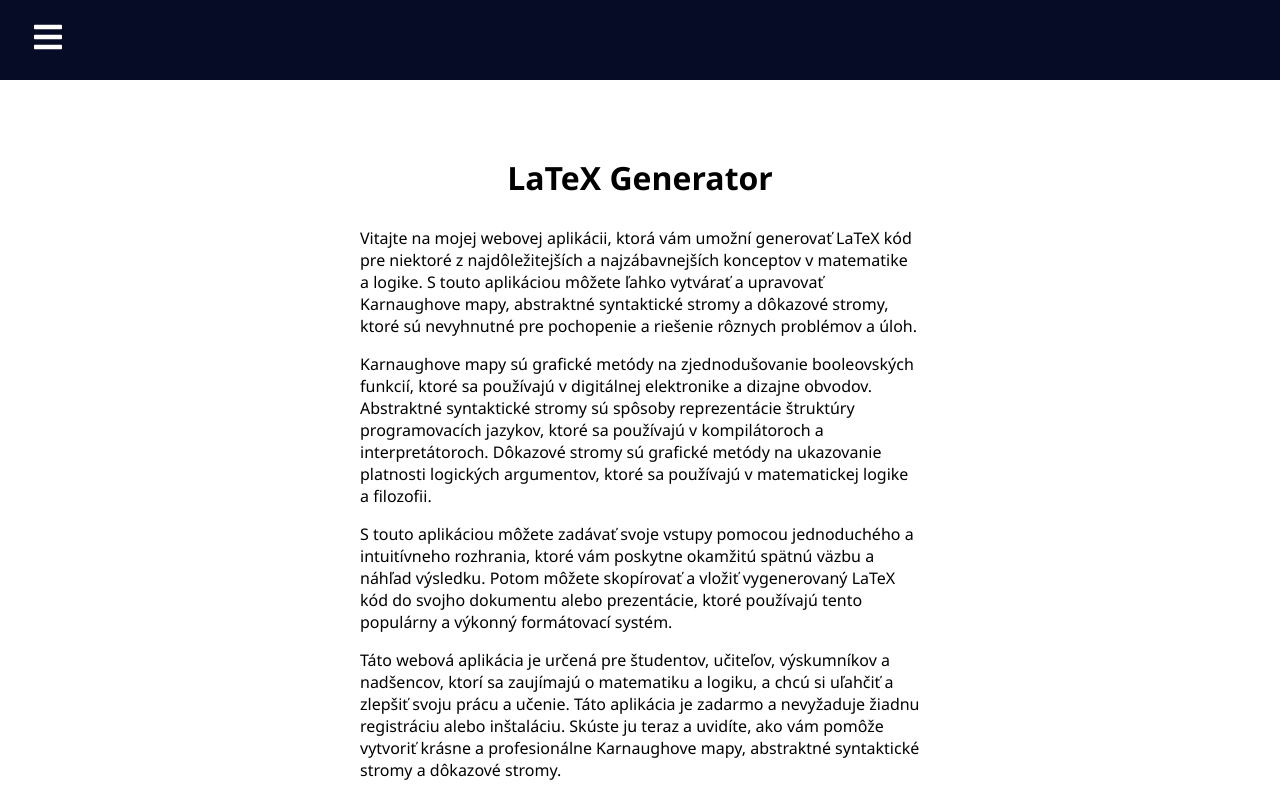
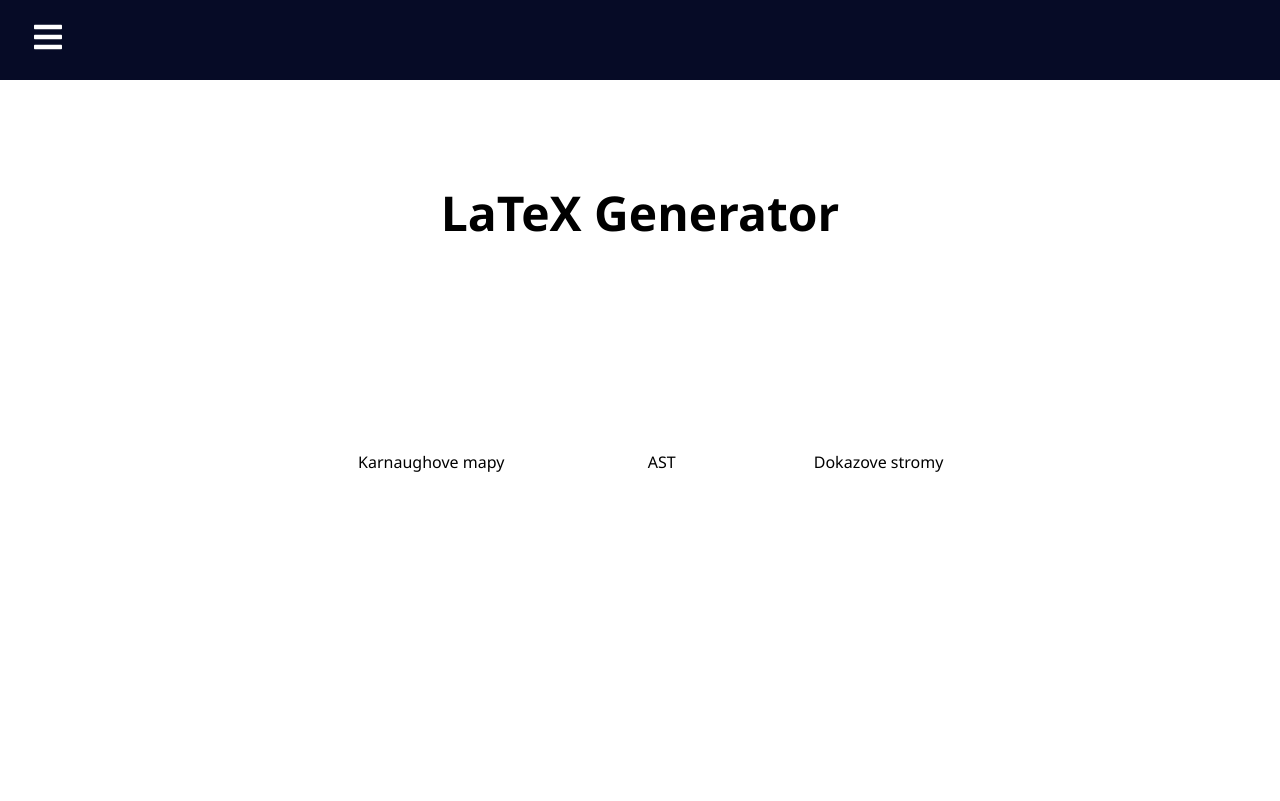
Before and after one commit to ero67/latex-code-generator, a React (Create React App) app: page / in a window 1280 px wide. Built offline with nearby package versions, Linux system fonts and the light colour scheme.

Commit message:
few css changes and main apge

```diff
--- a/src/Pages/AST.js
+++ b/src/Pages/AST.js
@@ -1,7 +1,8 @@
 // src/SyntaxTreeD3.js
-import React, { useEffect, useRef, useState } from 'react';
+import React, { useCallback, useEffect, useRef, useState } from 'react';
 import * as d3 from 'd3';
 import GeneratedCode from '../Components/GeneratedCode';
+
 
 const SyntaxTreeD3 = () => {
   const [treeData, setTreeData] = useState(null);
@@ -64,9 +65,9 @@ const SyntaxTreeD3 = () => {
       .attr('dy', 5)
       .attr('text-anchor', 'middle')
       .text((d) => d.data.value);
-  }, [treeData]);
+  });
 
-  const handleNodeClick = (event, node) => {
+  const handleNodeClick =useCallback( (event, node) => {
     // event.stopPropagation(); // Prevent propagation to the parent SVG
     const childValue = prompt('Enter value for the new child node:');
     if (childValue !== null) {
@@ -82,7 +83,8 @@ const SyntaxTreeD3 = () => {
 
       setTreeData({ ...treeData });
     }
-  };
+  },[treeData]);
+
 
   const handleCreateTree = () => {
     const rootValue = prompt('Enter value for the root node:');
--- a/src/Pages/Home.js
+++ b/src/Pages/Home.js
@@ -2,12 +2,24 @@ import './index.css'
 
 const Home = () => {
     return (
+
+        <div className="homeMain">
+        <h1>LaTeX Generator</h1>
         <div className="home">
-            <h1>LaTeX Generator</h1>
-            <p >Vitajte na mojej webovej aplikácii, ktorá vám umožní generovať LaTeX kód pre niektoré z najdôležitejších a najzábavnejších konceptov v matematike a logike. S touto aplikáciou môžete ľahko vytvárať a upravovať Karnaughove mapy, abstraktné syntaktické stromy a dôkazové stromy, ktoré sú nevyhnutné pre pochopenie a riešenie rôznych problémov a úloh.</p>
+            {/* <p >Vitajte na mojej webovej aplikácii, ktorá vám umožní generovať LaTeX kód pre niektoré z najdôležitejších a najzábavnejších konceptov v matematike a logike. S touto aplikáciou môžete ľahko vytvárať a upravovať Karnaughove mapy, abstraktné syntaktické stromy a dôkazové stromy, ktoré sú nevyhnutné pre pochopenie a riešenie rôznych problémov a úloh.</p>
             <p style={{marginTop: "1rem"}}>Karnaughove mapy sú grafické metódy na zjednodušovanie booleovských funkcií, ktoré sa používajú v digitálnej elektronike a dizajne obvodov. Abstraktné syntaktické stromy sú spôsoby reprezentácie štruktúry programovacích jazykov, ktoré sa používajú v kompilátoroch a interpretátoroch. Dôkazové stromy sú grafické metódy na ukazovanie platnosti logických argumentov, ktoré sa používajú v matematickej logike a filozofii.</p>
             <p style={{marginTop: "1rem"}}>S touto aplikáciou môžete zadávať svoje vstupy pomocou jednoduchého a intuitívneho rozhrania, ktoré vám poskytne okamžitú spätnú väzbu a náhľad výsledku. Potom môžete skopírovať a vložiť vygenerovaný LaTeX kód do svojho dokumentu alebo prezentácie, ktoré používajú tento populárny a výkonný formátovací systém.</p>
-            <p style={{marginTop: "1rem"}}>Táto webová aplikácia je určená pre študentov, učiteľov, výskumníkov a nadšencov, ktorí sa zaujímajú o matematiku a logiku, a chcú si uľahčiť a zlepšiť svoju prácu a učenie. Táto aplikácia je zadarmo a nevyžaduje žiadnu registráciu alebo inštaláciu. Skúste ju teraz a uvidíte, ako vám pomôže vytvoriť krásne a profesionálne Karnaughove mapy, abstraktné syntaktické stromy a dôkazové stromy.</p>
+            <p style={{marginTop: "1rem"}}>Táto webová aplikácia je určená pre študentov, učiteľov, výskumníkov a nadšencov, ktorí sa zaujímajú o matematiku a logiku, a chcú si uľahčiť a zlepšiť svoju prácu a učenie. Táto aplikácia je zadarmo a nevyžaduje žiadnu registráciu alebo inštaláciu. Skúste ju teraz a uvidíte, ako vám pomôže vytvoriť krásne a profesionálne Karnaughove mapy, abstraktné syntaktické stromy a dôkazové stromy.</p> */}
+            <div className='kmaps' id='kmapsid'>
+                <span>Karnaughove mapy</span>
+            </div>
+            <div className='asts' id='astsid'>
+                <span>AST</span>
+            </div>
+            <div className='prooftrees' id='prooftreesid'>
+                <span>Dokazove stromy</span>
+            </div>
+            </div>
         </div>
      );
 }
--- a/src/Pages/index.css
+++ b/src/Pages/index.css
@@ -15,9 +15,10 @@
   border: 1px solid #000000;
 }
 .content {
-  max-width: 600px;
+  max-width: 900px;
   margin: auto auto;
   padding: 20px;
+  justify-content: center;
 }
 
 .tuke_logo{
@@ -601,6 +602,7 @@ p{
 
  .Tree{
   display: grid;
+  justify-content: center;
  }
 
  svg{
@@ -752,3 +754,36 @@ div.containerText #question {
       background-color: #d7d7d7;
       border-color: #b6b6b6;
     }
+
+
+
+    /* HOME PAGE CSS */
+    .home{
+      display: table;
+      /* background-color: #39f; */
+      /* width: 50rem; */
+      margin-top: 30%;
+      /* width: 100%; */
+    }
+
+    .kmaps, .asts, .prooftrees{
+      display: table-cell;
+      /* vertical-align: middle; */
+      width: 10%;
+      text-align: center;
+    }
+
+    .homeMain{
+      display: table-cell;
+      /* vertical-align: middle; */
+      width: 80%;
+      text-align: center;
+    }
+
+
+    .homeMain h1{
+      font-size: 3rem;
+      font-weight: 600;
+      margin-bottom: 2rem;
+      margin-top: 5rem;
+    }
```
